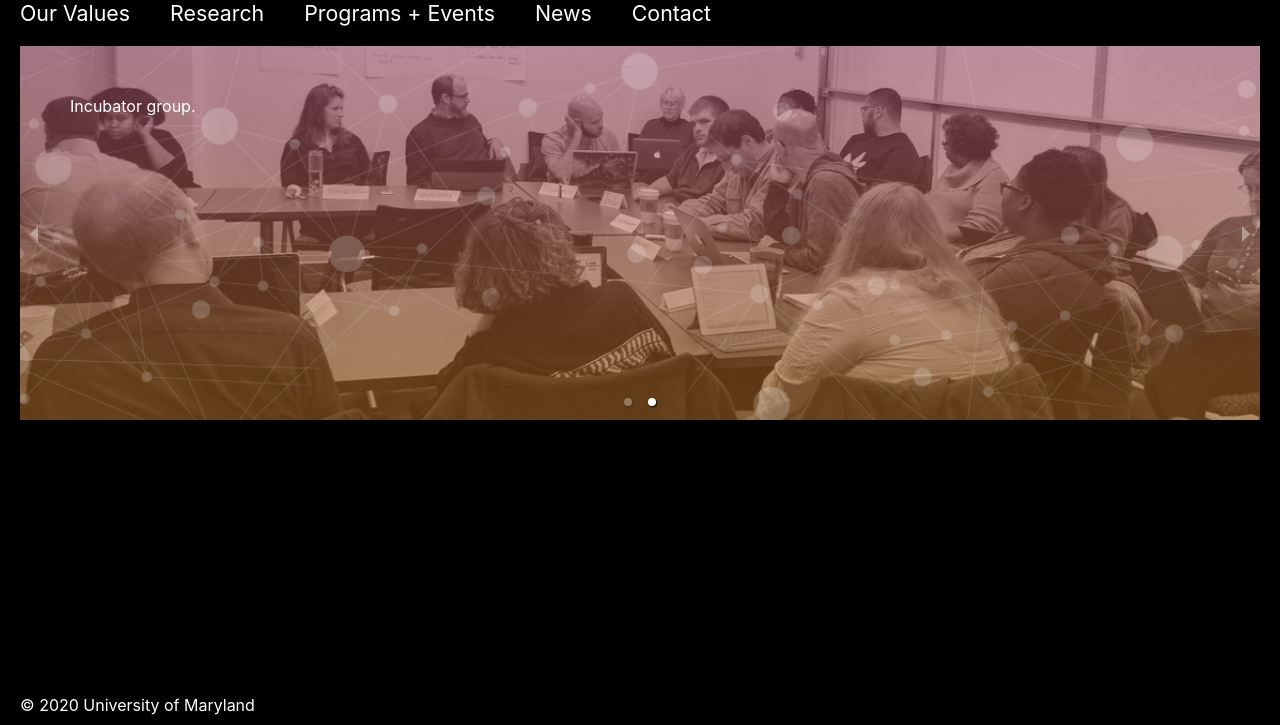
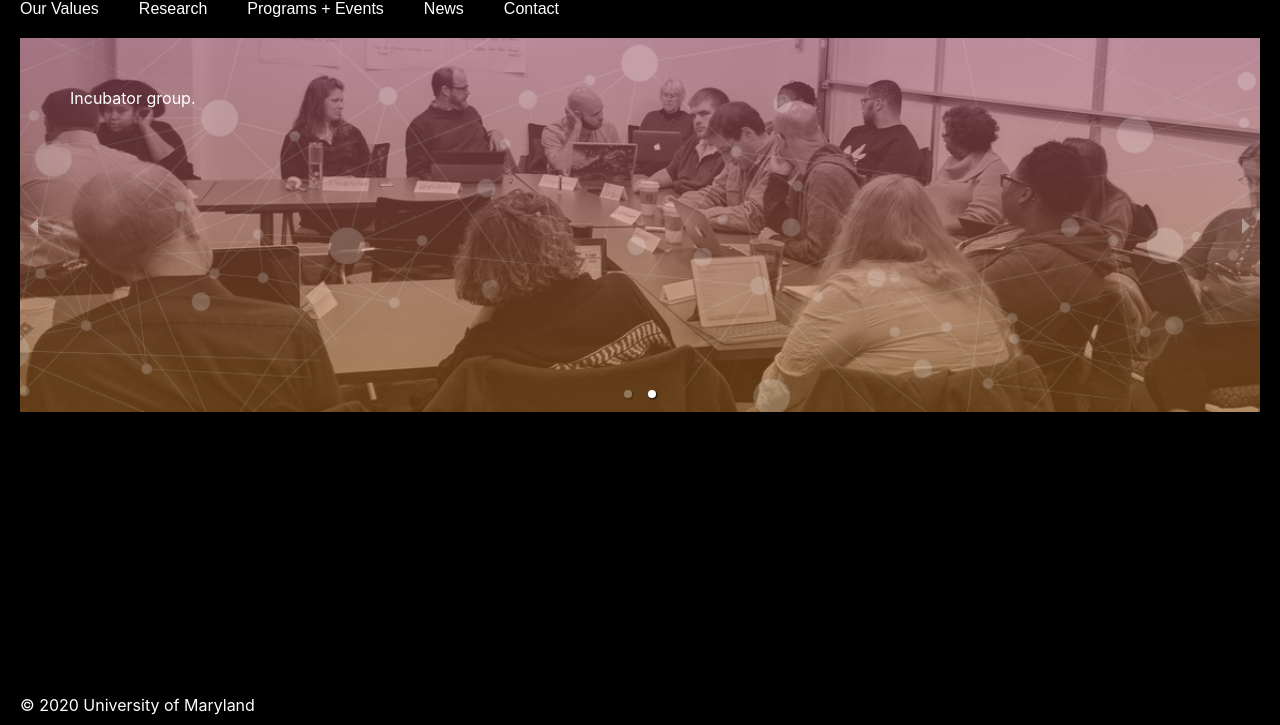
Before and after one commit to umd-mith/aadhum, a Gatsby site: page / in a window 1280 px wide. Shown: the part 75-800 px from the top of the page. Built offline with nearby package versions, Linux system fonts and the light colour scheme; Gatsby itself is replaced by a stand-in of ours.

Commit message:
Fixed warnings to have a more accessible screen reader.

```diff
--- a/src/components/navbar.css
+++ b/src/components/navbar.css
@@ -7,6 +7,11 @@ nav .menu-list {
 
 nav .menu-name {
   text-decoration: underline;
+  font-size: 12pt;
+  color: white;
+  background-color: black;
+  border: none;
+  padding: 0px;
 }
 
 nav .links {
@@ -51,7 +56,6 @@ nav a:hover {
 
   nav .menu-name {
     display: block;
-    font-size: 16pt;
     cursor: pointer;
     text-decoration: none;
   }
--- a/src/components/navbar.js
+++ b/src/components/navbar.js
@@ -7,7 +7,7 @@ const NavBar = ({ menuLinks }) => {
   const [menuOpen, setMenuOpen] = useState(false)
   return (
     <nav>
-      <a className="icon" href="#" onClick={() => setMenuOpen(!menuOpen)}> Menu &#9776;</a>
+      <button className="icon" href="#" onClick={() => setMenuOpen(!menuOpen)}> Menu &#9776;</button>
       {menuLinks.map(cat => {
         return (
           <MenuList key={cat.name} name={cat.name} links={cat.links} menuOpen={menuOpen} />
@@ -20,21 +20,19 @@ const NavBar = ({ menuLinks }) => {
 const MenuList = ({ name, links, menuOpen }) => {
   const [linksActive, setLinksActive] = useState(false)
 
-  // let nameOpen = ''
-  // let linksOpen = ''
-
   let open = ''
-
   if (menuOpen || linksActive) {
     open = 'open'
   }
 
   return (
     <div
+      role="menu"
+      tabIndex="-1"
       className={`menu-list ${open}`}
       onMouseEnter={() => setLinksActive(true)}
       onMouseLeave={() => setLinksActive(false)}>
-      <span className={`menu-name ${open}`}>{name}</span>
+      <button onClick={() => setLinksActive(!linksActive)} className={`menu-name ${open}`}>{name}</button>
       <ul className={`links ${open}`}>
         {links.map(link => (
           <li key={link.name}>
```
